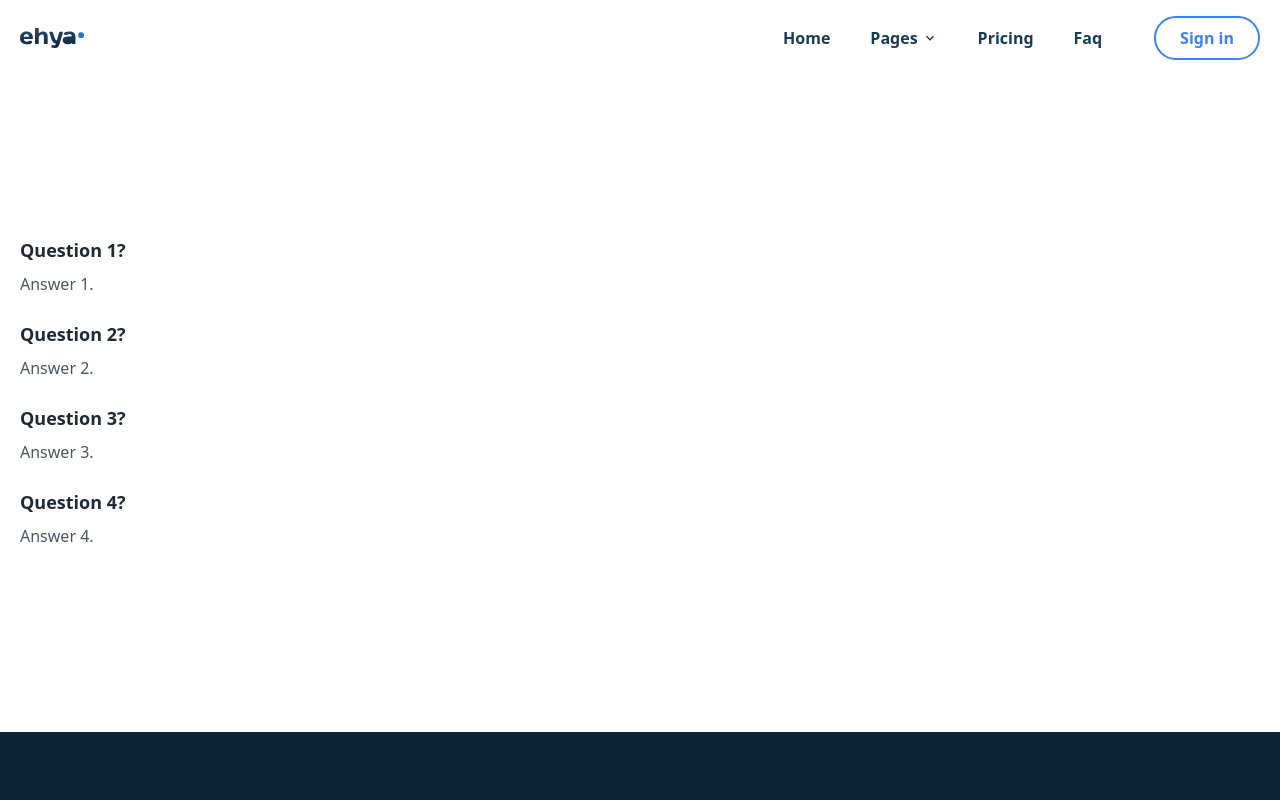
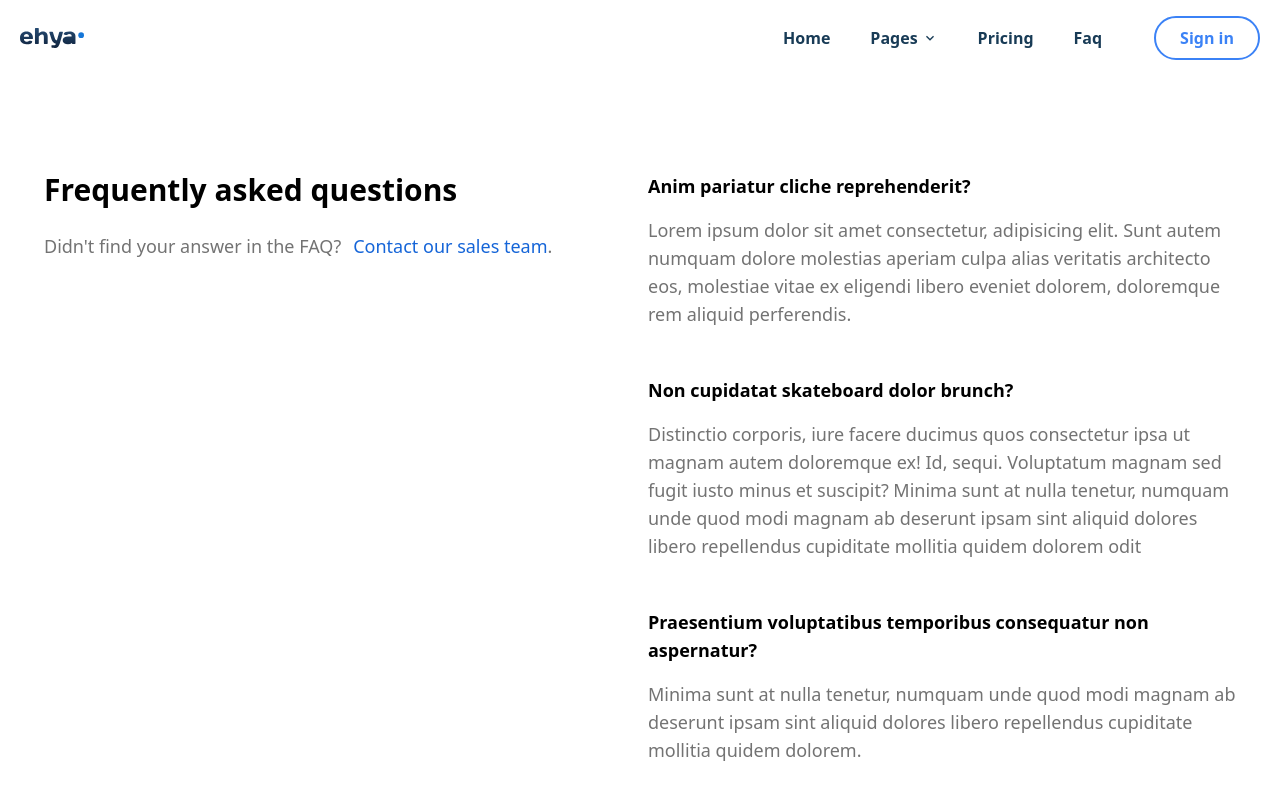
Before and after one commit to FREDVUNI/inventory-management-app, a React (Create React App) app in the folder frontend/: page /faq in a window 1280 px wide. Shown: the top 800 px of the page. Built offline with nearby package versions, Linux system fonts and the light colour scheme.

Commit message:
chore: add a new FAQ page

```diff
--- a/frontend/src/pages/faq/Faq.jsx
+++ b/frontend/src/pages/faq/Faq.jsx
@@ -4,35 +4,62 @@ import MainLayout from "../../components/MainLayout";
 const FAQPage = () => {
   return (
     <MainLayout>
-      <section className="container mx-auto px-5 py-40">
-        <div>
-          <div className="mb-6">
-            <h3 className="text-lg font-semibold text-gray-800 mb-2">
-              Question 1?
-            </h3>
-            <p className="text-gray-600">Answer 1.</p>
-          </div>
+      <section className="container mx-auto px-5 text-lg">
+        <div class="container my-24 mx-auto md:px-6">
+          <section class="mb-32">
+            <div class="grid gap-4 md:grid-cols-2">
+              <div class="mb-6 md:mb-0">
+                <h2 class="mb-6 text-3xl font-bold">
+                  Frequently asked questions
+                </h2>
 
-          <div className="mb-6">
-            <h3 className="text-lg font-semibold text-gray-800 mb-2">
-              Question 2?
-            </h3>
-            <p className="text-gray-600">Answer 2.</p>
-          </div>
+                <p class="text-neutral-500 dark:text-neutral-300 ">
+                  Didn't find your answer in the FAQ?
+                  <a
+                    href="#!"
+                    class="text-primary ml-3 transition duration-300 hover:text-primary-600 focus:text-primary-600 active:text-primary-700 dark:text-primary-400 dark:hover:text-primary-500 dark:focus:text-primary-500 dark:active:text-primary-600"
+                  >
+                    Contact our sales team
+                  </a>
+                  .
+                </p>
+              </div>
 
-          <div className="mb-6">
-            <h3 className="text-lg font-semibold text-gray-800 mb-2">
-              Question 3?
-            </h3>
-            <p className="text-gray-600">Answer 3.</p>
-          </div>
+              <div class="mb-6 md:mb-0">
+                <p class="mb-4 font-bold">
+                  Anim pariatur cliche reprehenderit?
+                </p>
+                <p class="mb-12 text-neutral-500 dark:text-neutral-300">
+                  Lorem ipsum dolor sit amet consectetur, adipisicing elit. Sunt
+                  autem numquam dolore molestias aperiam culpa alias veritatis
+                  architecto eos, molestiae vitae ex eligendi libero eveniet
+                  dolorem, doloremque rem aliquid perferendis.
+                </p>
 
-          <div className="mb-6">
-            <h3 className="text-lg font-semibold text-gray-800 mb-2">
-              Question 4?
-            </h3>
-            <p className="text-gray-600">Answer 4.</p>
-          </div>
+                <p class="mb-4 font-bold">
+                  Non cupidatat skateboard dolor brunch?
+                </p>
+                <p class="mb-12 text-neutral-500 dark:text-neutral-300">
+                  Distinctio corporis, iure facere ducimus quos consectetur ipsa
+                  ut magnam autem doloremque ex! Id, sequi. Voluptatum magnam
+                  sed fugit iusto minus et suscipit? Minima sunt at nulla
+                  tenetur, numquam unde quod modi magnam ab deserunt ipsam sint
+                  aliquid dolores libero repellendus cupiditate mollitia quidem
+                  dolorem odit
+                </p>
+
+                <p class="mb-4 font-bold">
+                  Praesentium voluptatibus temporibus consequatur non
+                  aspernatur?
+                </p>
+                <p class="mb-12 text-neutral-500 dark:text-neutral-300">
+                  Minima sunt at nulla tenetur, numquam unde quod modi magnam ab
+                  deserunt ipsam sint aliquid dolores libero repellendus
+                  cupiditate mollitia quidem dolorem.
+                </p>
+              </div>
+            </div>
+          </section>
         </div>
       </section>
     </MainLayout>
```
